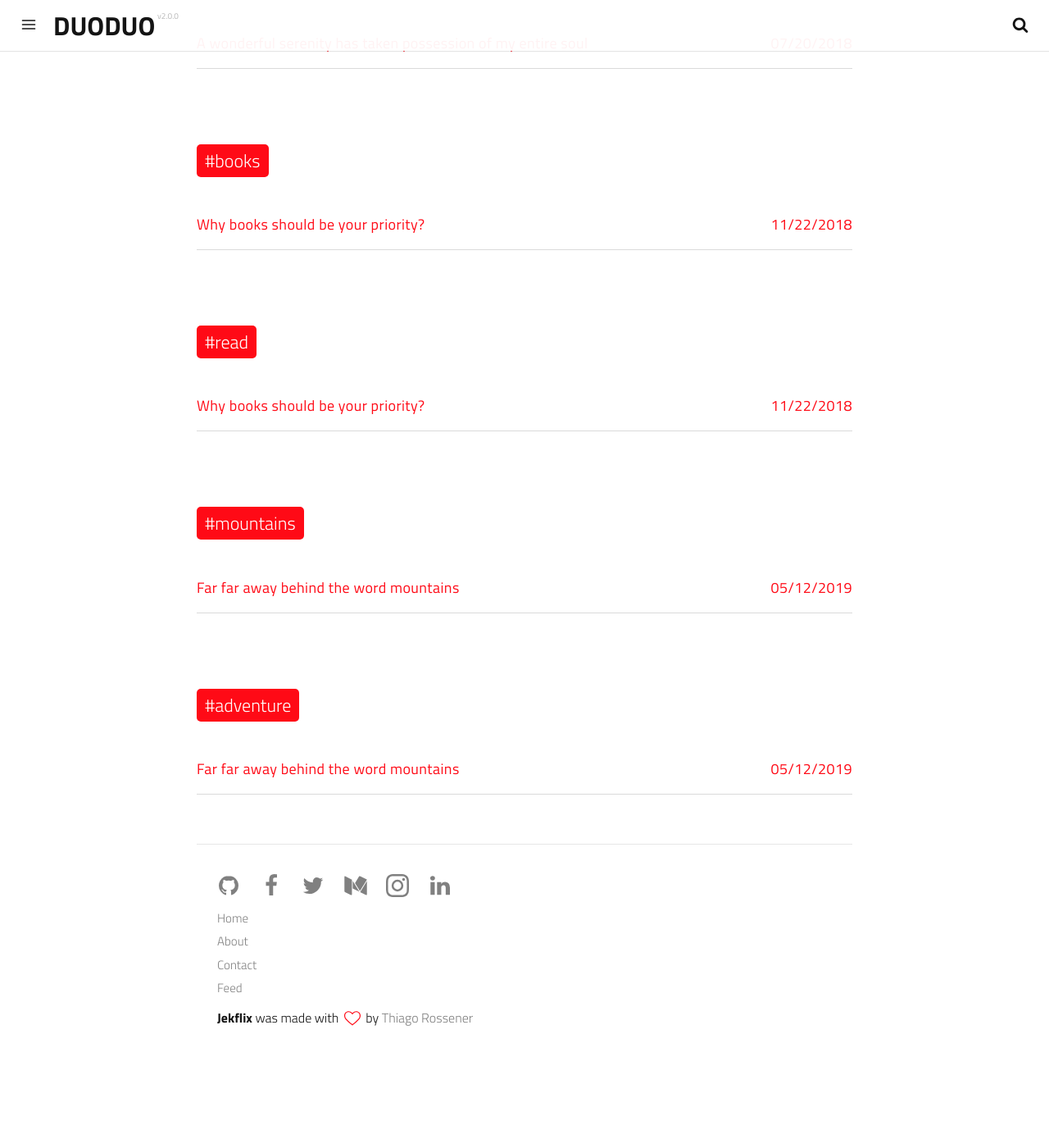
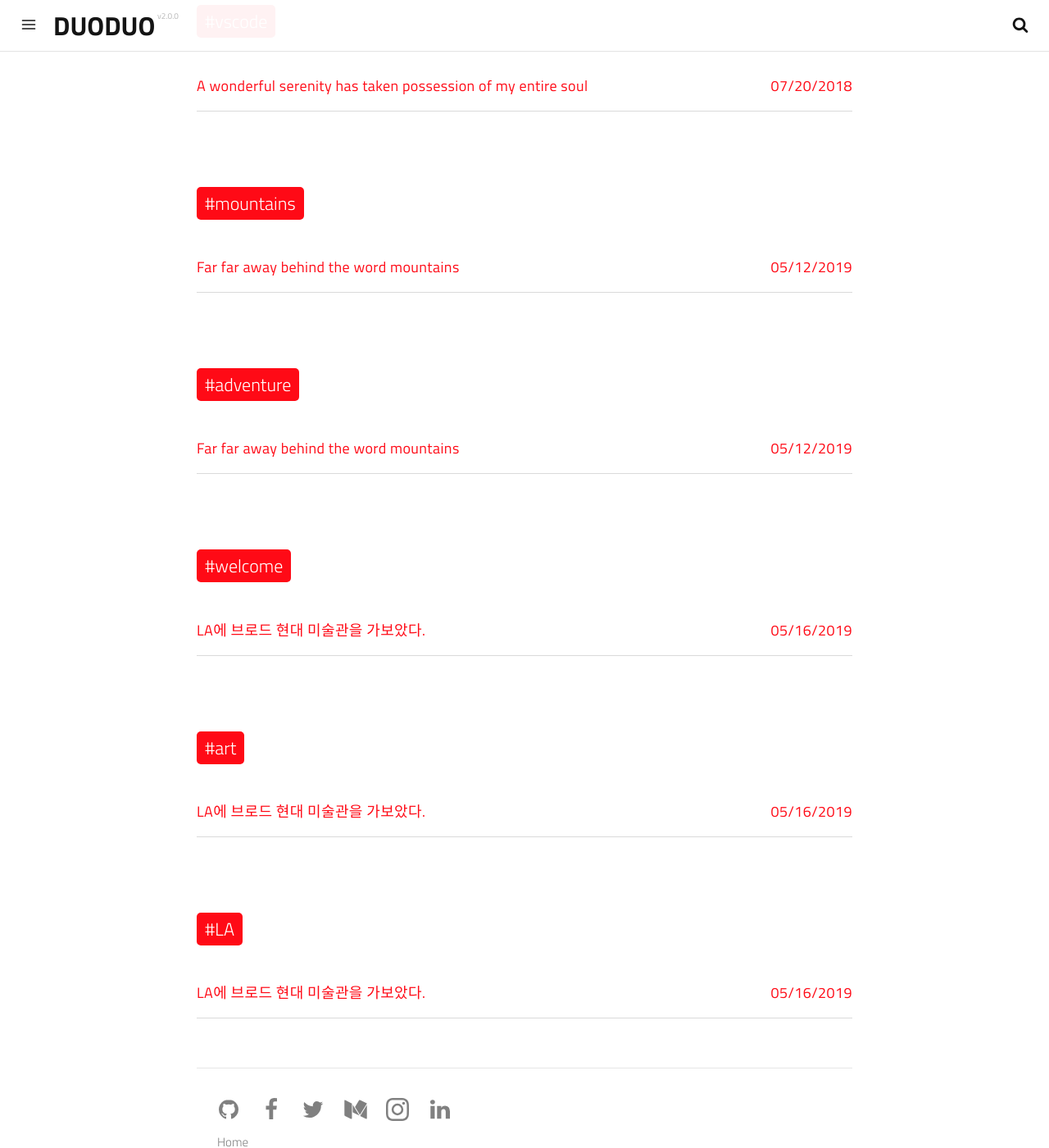
Before and after one commit to kkasuno/kkasuno.github51.io, a Jekyll site: the page built from tags.html, in a window 1280 px wide and 1400 px high, scrolled down 6471 px. Shown: the whole window at 82% size. Built offline with Jekyll 4.4.1, drawn with Linux system fonts in a browser that asks for light colours; a script that is not in the unit is left out; before the commit the page ends 7761 px from its top, so only the background shows below that; part of the change alters nothing that is shown; some of the changed text lies outside the part shown.

Commit message:
Update 2010-03-03-why-books-should-be-your-priority.md

````diff
--- a/_posts/2010-03-03-why-books-should-be-your-priority.md
+++ b/_posts/2010-03-03-why-books-should-be-your-priority.md
@@ -1,137 +1,42 @@
 ---
-date: 2018-11-22 12:26:40
+date: 2019-05-16 23:48:05
 layout: post
-title: Why books should be your priority?
-subtitle: Lorem ipsum dolor sit amet, consectetur adipisicing elit.
-description: Lorem ipsum dolor sit amet, consectetur adipisicing elit, sed do eiusmod tempor incididunt ut labore et dolore magna aliqua.
-image: https://res.cloudinary.com/dm7h7e8xj/image/upload/v1559822138/theme9_v273a9.jpg
-optimized_image: https://res.cloudinary.com/dm7h7e8xj/image/upload/c_scale,w_380/v1559822138/theme9_v273a9.jpg
-category: life
+title: LA에 브로드 현대 미술관을 가보았다.
+subtitle: LA에서 예술 맛보기.
+description: >-
+
+image: >-
+  https://i.imgur.com/ayxEZa7.jpg
+optimized_image: >-
+  https://i.imgur.com/ayxEZa7.jpg
+category: blog
 tags:
-  - books
-  - read
-author: thiagorossener
+  - welcome
+  - art
+  - LA
+author: duoduo
 paginate: true
+comments: true
 ---
+이번에 LA로 여행을 가면서 많은 박물관을 가보았다. 그 중에 <a href="#">The broad 현대 미술관 </a>, 기억이 난다.
 
-Cas sociis natoque penatibus et magnis <a href="#">dis parturient montes</a>, nascetur ridiculus mus. *Aenean eu leo quam.* Pellentesque ornare sem lacinia quam venenatis vestibulum. Sed posuere consectetur est at lobortis. Cras mattis consectetur purus sit amet fermentum.
+>  유명한 사업가인 엘리 브로드의 이름에서 따온 박물관으로 총 3층 건물 구조로 건물 자체가 하나의 디자인인 유명한 박물관이다.
 
-> Curabitur blandit tempus porttitor. Nullam quis risus eget urna mollis ornare vel eu leo. Nullam id dolor id nibh ultricies vehicula ut id elit.
 
-Etiam porta **sem malesuada magna** mollis euismod. Cras mattis consectetur purus sit amet fermentum. Aenean lacinia bibendum nulla sed consectetur.
+## 다양한 현대 미술관
 
-<!--page-->
+아침 일찍 출발하였지만, 너무나 많은 사람들이 줄을 서서 기다리고 있었다. 일단, 건물 디자인에 눈을 넋이 나가 구경하고 있었고 그리고 그 유명하다는 쿠사마 야요이의 Infinity mirrored room을 기대하고 있었다.
 
-## Inline HTML elements
+입장권은 무료였지만, 박물관인 수용할 수 있는 인원만큼 박물관으로 들어 갈 수 있었다. 유명한 현대미술관인 만큼 너무나 많은 사람들이 붐비어 오고 있었다. 나는 일찍 도착하였다고 생각했지만.. 이미 쿠사마 야요이의 작품을 보기 위해선 Waiting list에 등록 할 수 밖에 없었다.
 
-HTML defines a long list of available inline tags, a complete list of which can be found on the [Mozilla Developer Network](https://developer.mozilla.org/en-US/docs/Web/HTML/Element).
 
-- **To bold text**, use `<strong>`.
-- *To italicize text*, use `<em>`.
-- Abbreviations, like <abbr title="HyperText Markup Langage">HTML</abbr> should use `<abbr>`, with an optional `title` attribute for the full phrase.
-- Citations, like <cite>&mdash; Thiago Rossener</cite>, should use `<cite>`.
-- <del>Deleted</del> text should use `<del>` and <ins>inserted</ins> text should use `<ins>`.
-- Superscript <sup>text</sup> uses `<sup>` and subscript <sub>text</sub> uses `<sub>`.
+# 당신이 제일 먼저 해야 할 것.
+제일 먼저 박물관에 들어가면 쿠사마 야요이의 작품을 보기 위해서 대기 리스트를 등록해야한다. 입구에서 왼쪽에 스태프가 친절하게 도와주며 번호와 이름을 알려주면 자신의 대기 번호와 함께 몇시에 출입이 가능한지 연락이 온다. 우리가 어리버리하였는 지 한국인 스태프 분이 오셔서 친절히 도와주셨다.
 
-Most of these elements are styled by browsers with few modifications on our part.
+**대기시간은 무려 2시간이었다** 오픈 시간에 맞춰서 도착하였지만 줄을 기다렸고 그래도 이른 시간에 도착하였음에도 불구하고 대기시간이 저렇게 길다니! 한국 스태프 분께서 우리가 시간에 대해서 플랜을 짜고 있는 것에 친절히 도움을 주셨다. 티켓만 있다면 언제든 박물관을 나갔다가 입구에서 다시 보여주면 바로 들어올 수 있으니 다른 작품 보다가 밖에서 식사하고 오셔도 된다고 하였다!
 
-<!--page-->
+앤디 워홀에 작품도 보고 여러가지 현대미술 작품을 보고 이해할 수 없지만 그 안에 무언가 갈등, 분노, 억압, 자유를 위한 표출이라는 주제가 많다는 것을 알았다. 현대 미술은 점차 억압으로 부터의 표출이 주된 주제가 되어가는 것인가.
 
-# Heading 1
+쿠사마 야요이의 작품은 정말 대단하다. 다만, 한 사람당 5분 밖에 시간이 안주어진다는 것이다. 즉, 그의 작품은 밀폐된 장소에 있고 그곳에 들어가 사진을 찍든 영상을 찍든 같이 들어가든 5분안에 모든 것을 해결해야 한다. 사긴 찍기엔 이쁘고.. 사실 사진 찍는 라 작품을 제대로 생각하고 볼 여유조차 없었다.
 
-## Heading 2
-
-### Heading 3
-
-#### Heading 4
-
-Vivamus sagittis lacus vel augue rutrum faucibus dolor auctor. Duis mollis, est non commodo luctus, nisi erat porttitor ligula, eget lacinia odio sem nec elit. Morbi leo risus, porta ac consectetur ac, vestibulum at eros.
-
-## Code
-
-Cum sociis natoque penatibus et magnis dis `code element` montes, nascetur ridiculus mus.
-
-```js
-// Example can be run directly in your JavaScript console
-
-// Create a function that takes two arguments and returns the sum of those arguments
-var adder = new Function("a", "b", "return a + b");
-
-// Call the function
-adder(2, 6);
-// > 8
-```
-
-<!--page-->
-
-Aenean lacinia bibendum nulla sed consectetur. Etiam porta sem malesuada magna mollis euismod. Fusce dapibus, tellus ac cursus commodo, tortor mauris condimentum nibh, ut fermentum massa.
-
-## Lists
-
-Cum sociis natoque penatibus et magnis dis parturient montes, nascetur ridiculus mus. Aenean lacinia bibendum nulla sed consectetur. Etiam porta sem malesuada magna mollis euismod. Fusce dapibus, tellus ac cursus commodo, tortor mauris condimentum nibh, ut fermentum massa justo sit amet risus.
-
-* Praesent commodo cursus magna, vel scelerisque nisl consectetur et.
-* Donec id elit non mi porta gravida at eget metus.
-* Nulla vitae elit libero, a pharetra augue.
-
-Donec ullamcorper nulla non metus auctor fringilla. Nulla vitae elit libero, a pharetra augue.
-
-1. Vestibulum id ligula porta felis euismod semper.
-2. Cum sociis natoque penatibus et magnis dis parturient montes, nascetur ridiculus mus.
-3. Maecenas sed diam eget risus varius blandit sit amet non magna.
-
-<!--page-->
-
-Cras mattis consectetur purus sit amet fermentum. Sed posuere consectetur est at lobortis.
-
-Integer posuere erat a ante venenatis dapibus posuere velit aliquet. Morbi leo risus, porta ac consectetur ac, vestibulum at eros. Nullam quis risus eget urna mollis ornare vel eu leo.
-
-## Images
-
-Quisque consequat sapien eget quam rhoncus, sit amet laoreet diam tempus. Aliquam aliquam metus erat, a pulvinar turpis suscipit at.
-
-![placeholder](https://placehold.it/800x400 "Large example image")
-![placeholder](https://placehold.it/400x200 "Medium example image")
-![placeholder](https://placehold.it/200x200 "Small example image")
-
-## Tables
-
-Aenean lacinia bibendum nulla sed consectetur. Lorem ipsum dolor sit amet, consectetur adipiscing elit.
-
-<table>
-  <thead>
-    <tr>
-      <th>Name</th>
-      <th>Upvotes</th>
-      <th>Downvotes</th>
-    </tr>
-  </thead>
-  <tfoot>
-    <tr>
-      <td>Totals</td>
-      <td>21</td>
-      <td>23</td>
-    </tr>
-  </tfoot>
-  <tbody>
-    <tr>
-      <td>Alice</td>
-      <td>10</td>
-      <td>11</td>
-    </tr>
-    <tr>
-      <td>Bob</td>
-      <td>4</td>
-      <td>3</td>
-    </tr>
-    <tr>
-      <td>Charlie</td>
-      <td>7</td>
-      <td>9</td>
-    </tr>
-  </tbody>
-</table>
-
-<!--page-->
-
-Nullam id dolor id nibh ultricies vehicula ut id elit. Sed posuere consectetur est at lobortis. Nullam quis risus eget urna mollis ornare vel eu leo.
+![placeholder](https://jmagazine.joins.com/_data/photo/2017/11/2949993309_QzSe8W2f_7.jpg "출처 중앙시사매거진 ")
````
